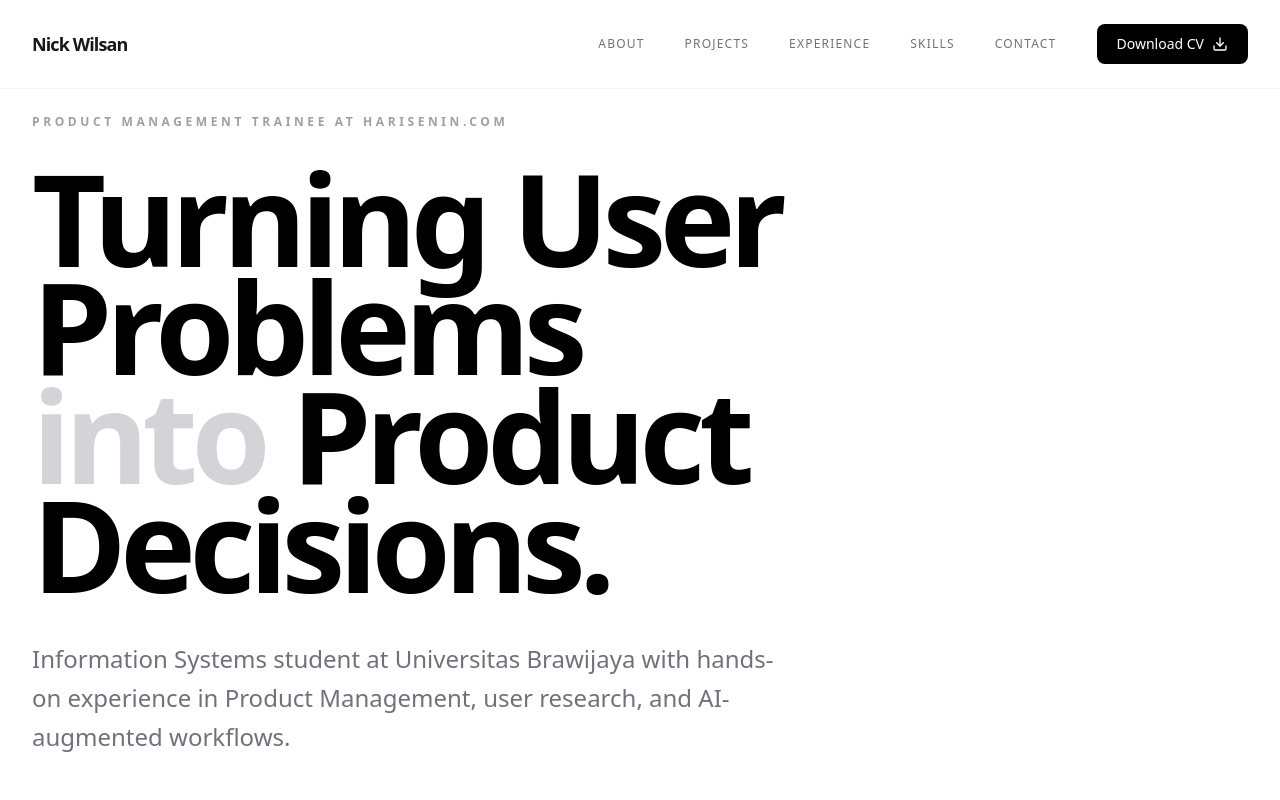
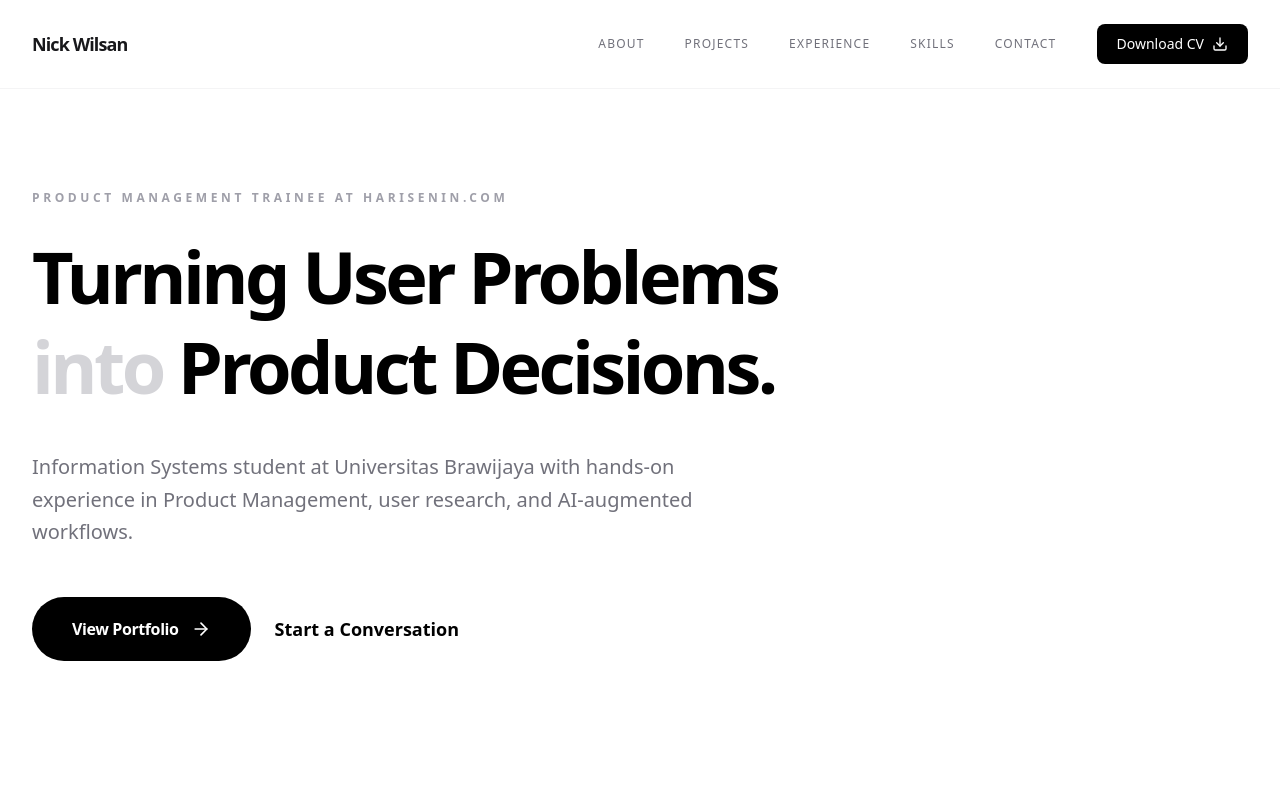
Before and after one commit to Nick-Wilsan/Portfolio-Website, a React (Vite) app: page / in a window 1280 px wide. Shown: the top 800 px of the page. Built offline with nearby package versions, Linux system fonts and the light colour scheme.

Commit message:
Change Title

```diff
--- a/src/App.tsx
+++ b/src/App.tsx
@@ -110,16 +110,16 @@ const Hero = () => {
           initial={{ opacity: 0, y: 20 }}
           animate={{ opacity: 1, y: 0 }}
           transition={{ duration: 0.8, ease: "easeOut" }}
-          className="max-w-5xl"
+          className="max-w-4xl"
         >
-          <span className="text-xs uppercase tracking-[0.2em] md:tracking-[0.3em] text-zinc-400 mb-6 md:mb-8 block font-bold leading-relaxed">
+          <span className="text-xs uppercase tracking-[0.2em] md:tracking-[0.3em] text-zinc-400 mb-4 md:mb-6 block font-bold leading-relaxed">
             Product Management Trainee at Harisenin.com
           </span>
-          <h1 className="text-5xl sm:text-6xl md:text-8xl lg:text-9xl font-bold leading-[1.1] md:leading-[0.85] tracking-tighter mb-8 md:mb-10 text-black">
+          <h1 className="text-5xl sm:text-6xl md:text-6xl lg:text-7xl font-bold leading-tight tracking-tighter mb-8 md:mb-10 text-black">
             Turning User Problems <br className="hidden md:block" />
             <span className="text-zinc-300 md:inline block">into</span> Product Decisions.
           </h1>
-          <p className="text-lg sm:text-xl md:text-2xl max-w-3xl text-zinc-500 leading-relaxed mb-10 md:mb-12">
+          <p className="text-lg md:text-xl max-w-2xl text-zinc-500 leading-relaxed mb-10 md:mb-12">
             Information Systems student at Universitas Brawijaya with hands-on experience in Product Management, user research, and AI-augmented workflows.
           </p>
           <div className="flex flex-col sm:flex-row flex-wrap gap-4 sm:gap-6 items-start sm:items-center">
```
Also changed, not shown: 5 other files (tests, documents, lock files or other folders).
